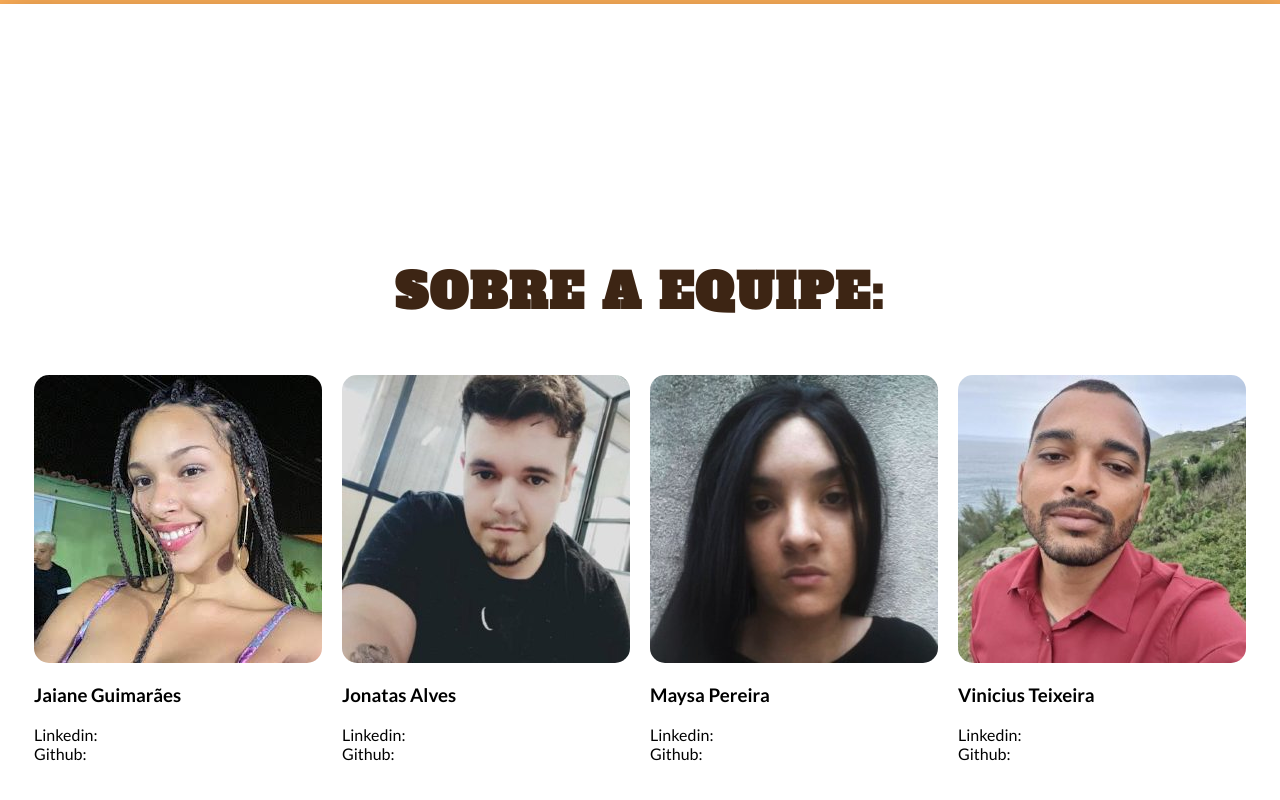
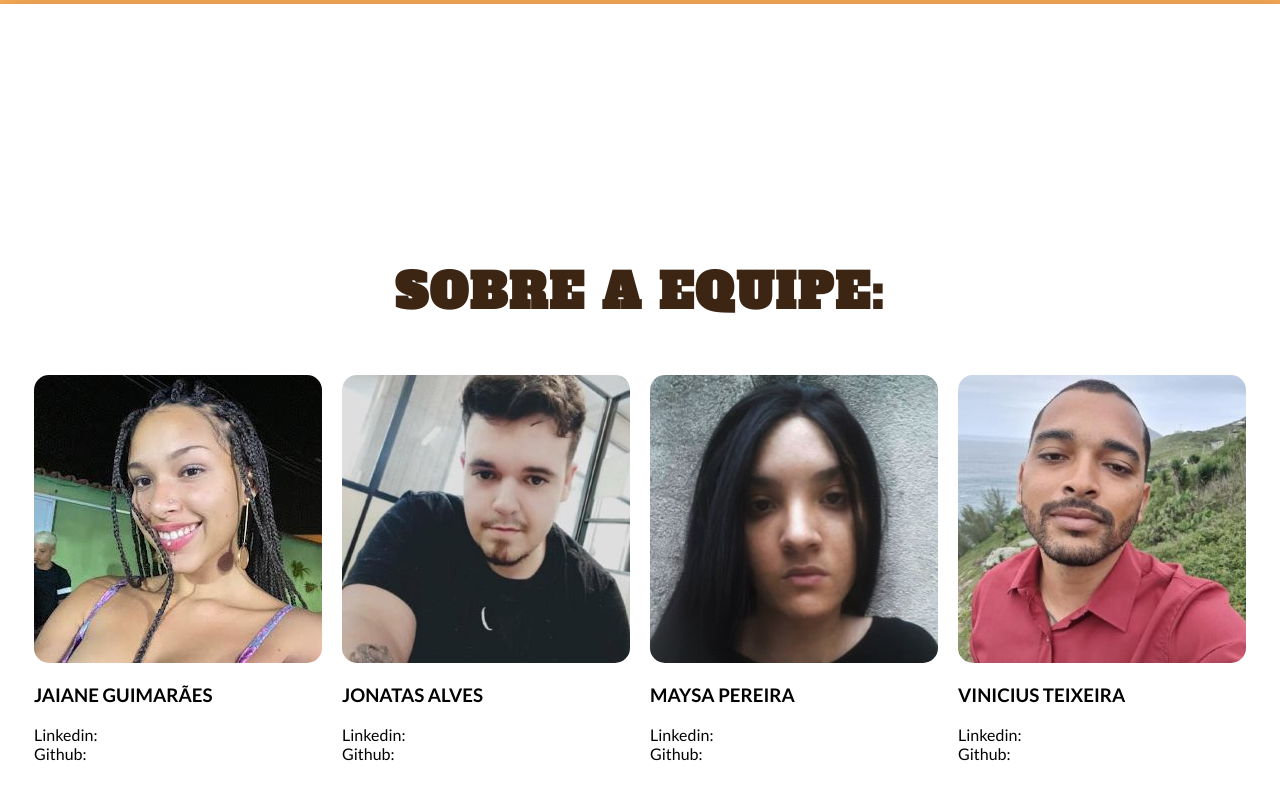
Before and after one commit to ViniciusSTeixeira/DevBurger, a React (Create React App) app: page / in a window 1280 px wide. Shown: the part 1824-2624 px from the top of the page. Built offline with nearby package versions, Linux system fonts and the light colour scheme.

Commit message:
:sparkles: (refactor) muda nomes para caixa alta

```diff
--- a/src/components/Sobre/Sobre.jsx
+++ b/src/components/Sobre/Sobre.jsx
@@ -11,10 +11,10 @@ function Sobre() {
     <div id="about">
       <h2>SOBRE A EQUIPE:</h2>
       <div className="sobre-container">
-        <SobreBox image={sobreimage1} title="Jaiane Guimarães" linkedin=""/>
-        <SobreBox image={sobreimage2} title="Jonatas Alves"/>
-        <SobreBox image={sobreimage3} title="Maysa Pereira"/>
-        <SobreBox image={sobreimage4} title="Vinicius Teixeira"/>
+        <SobreBox image={sobreimage1} title="JAIANE GUIMARÃES" linkedin=""/>
+        <SobreBox image={sobreimage2} title="JONATAS ALVES"/>
+        <SobreBox image={sobreimage3} title="MAYSA PEREIRA"/>
+        <SobreBox image={sobreimage4} title="VINICIUS TEIXEIRA"/>
       </div>
     </div>
   );
```
